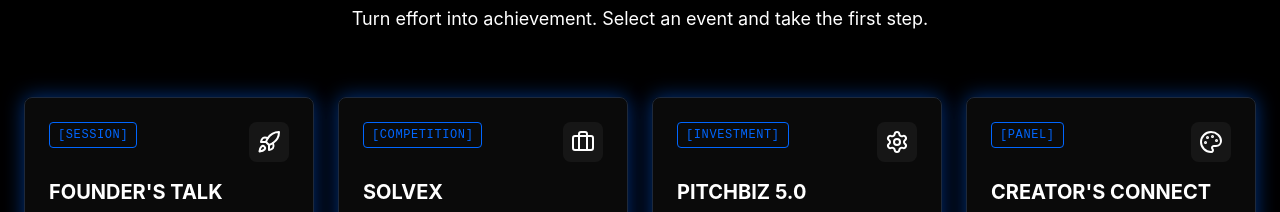
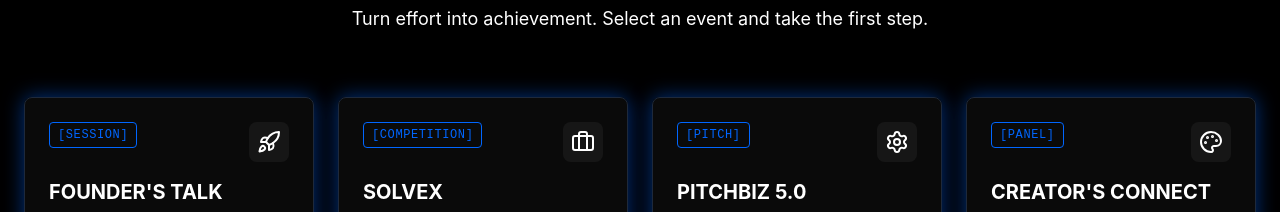
Before and after one commit to Ansh-mick27/AIIHFound_E_summit, a Next.js app: page / in a window 1280 px wide. Shown: the part 2280-2492 px from the top of the page. Built offline with nearby package versions, Linux system fonts and the light colour scheme.

Commit message:
Change PitchBiz category label from INVESTMENT to PITCH

```diff
--- a/src/components/EventsGrid.tsx
+++ b/src/components/EventsGrid.tsx
@@ -30,7 +30,7 @@ export default function EventsGrid() {
         },
         {
             slug: "pitchbiz",
-            category: "INVESTMENT", // Renamed from LOGIC
+            category: "PITCH", // Renamed from LOGIC
             title: "PITCHBIZ 5.0",
             description: "PitchBiz 5.0 is a curated founder–investor platform where high-potential startups pitch live, enabling strategic growth opportunities.",
             icon: Settings
--- a/src/data/eventsData.ts
+++ b/src/data/eventsData.ts
@@ -30,7 +30,7 @@ export const eventsData = {
     },
     "pitchbiz": {
         title: "PITCHBIZ 5.0",
-        category: "INVESTMENT",
+        category: "PITCH",
         description: "PitchBiz 5.0 is a curated founder–investor platform where high-potential startups pitch live, enabling strategic growth opportunities.",
         longDescription: "PitchBiz 5.0 is a curated founder–investor platform where high-potential startups pitch live, enabling strategic growth opportunities. Analyze complex business scenarios, propose innovative solutions, and defend your ideas against scrutiny. It's not just about the idea, it's about the execution.",
         icon: Settings,
```
